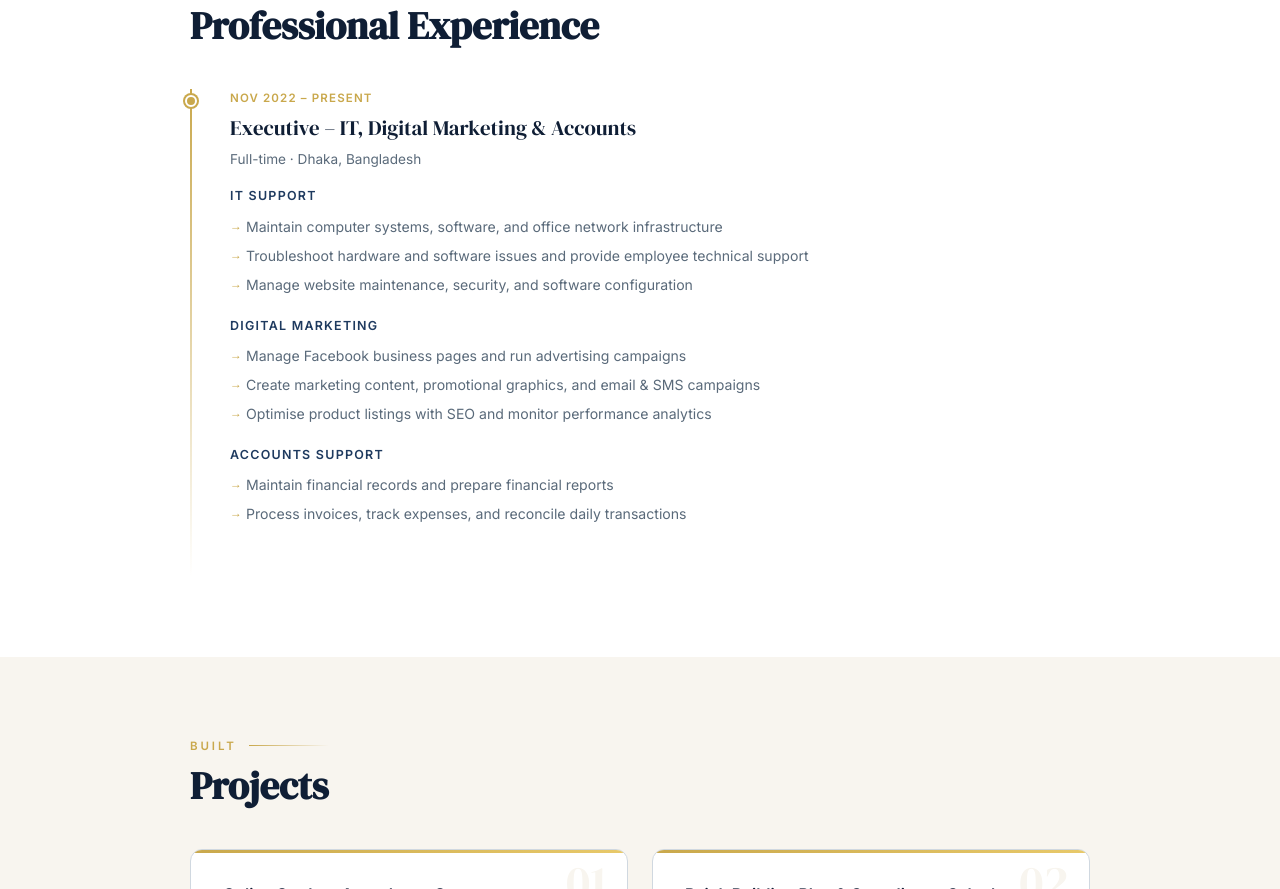
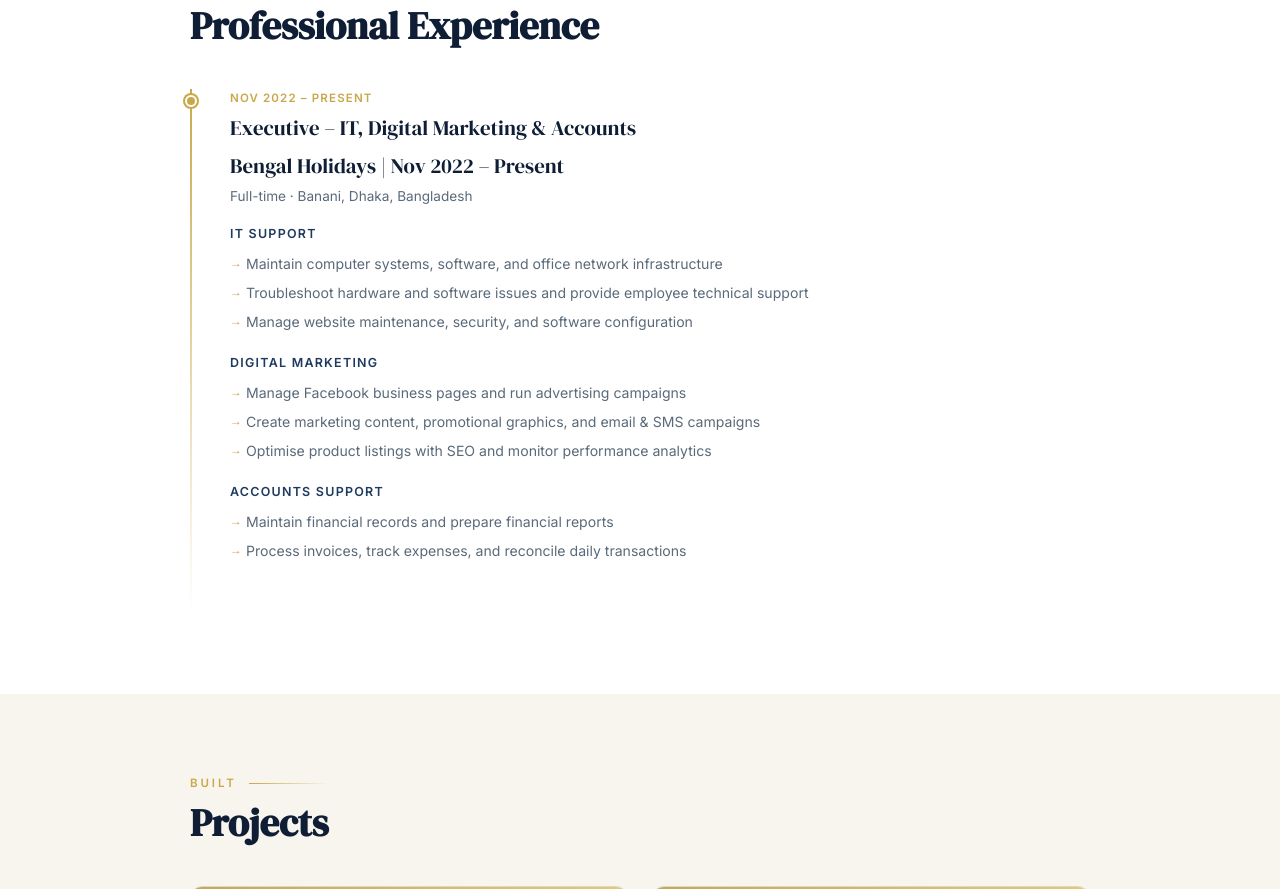
Before and after one commit to tariqulseopro/Portfolio, a plain HTML site: page index.html in a window 1280 px wide. Shown: the part 2434-3323 px from the top of the page. Drawn offline with Linux system fonts and the light colour scheme.

Commit message:
Update index.html

```diff
--- a/index.html
+++ b/index.html
@@ -542,7 +542,8 @@
       <div class="exp-entry">
         <div class="exp-period">Nov 2022 – Present</div>
         <div class="exp-role">Executive – IT, Digital Marketing & Accounts</div>
-        <div class="exp-company">Full-time · Dhaka, Bangladesh</div>
+        <div class="exp-role">Bengal Holidays | Nov 2022 – Present</div>
+        <div class="exp-company">Full-time · Banani, Dhaka, Bangladesh</div>
         <div class="exp-domains">
           <div>
             <div class="exp-domain-title">IT Support</div>
```
